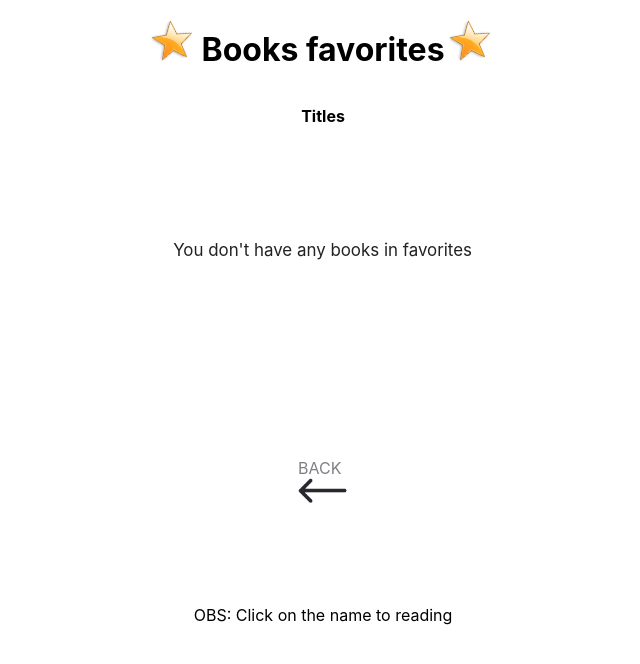
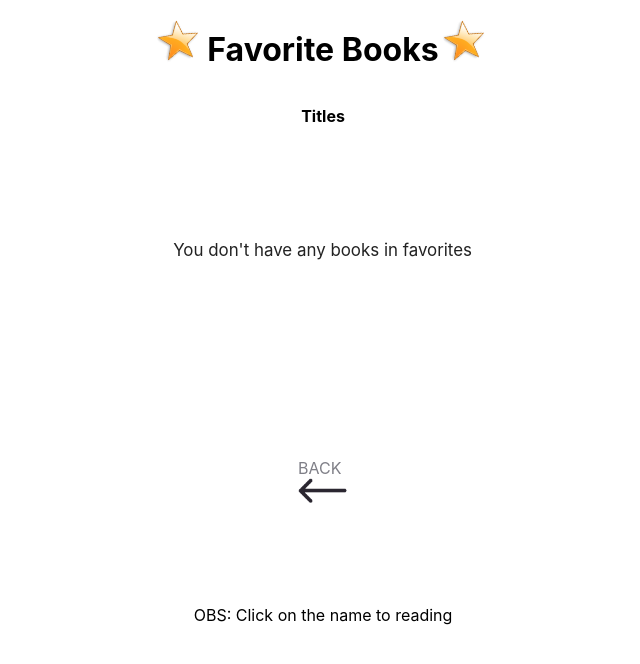
Before and after one commit to jorgelgf/gbook, a React (Create React App) app: page /favorites in a window 1280 px wide. Shown: the top 664 px of the page, without its empty margins (317-957 px from the left). Built offline with nearby package versions, Linux system fonts and the light colour scheme.

Commit message:
grammar correction

```diff
--- a/src/components/Favorites/Favorites.js
+++ b/src/components/Favorites/Favorites.js
@@ -17,7 +17,7 @@ const Favorites = () => {
   return (
     <DivFavor>
       <h1>
-        <ImgFavor src={favo} /> Books favorites <ImgFavor src={favo} />{" "}
+        <ImgFavor src={favo} /> Favorite Books <ImgFavor src={favo} />{" "}
       </h1>
       <p>
         <b>Titles</b>
```
